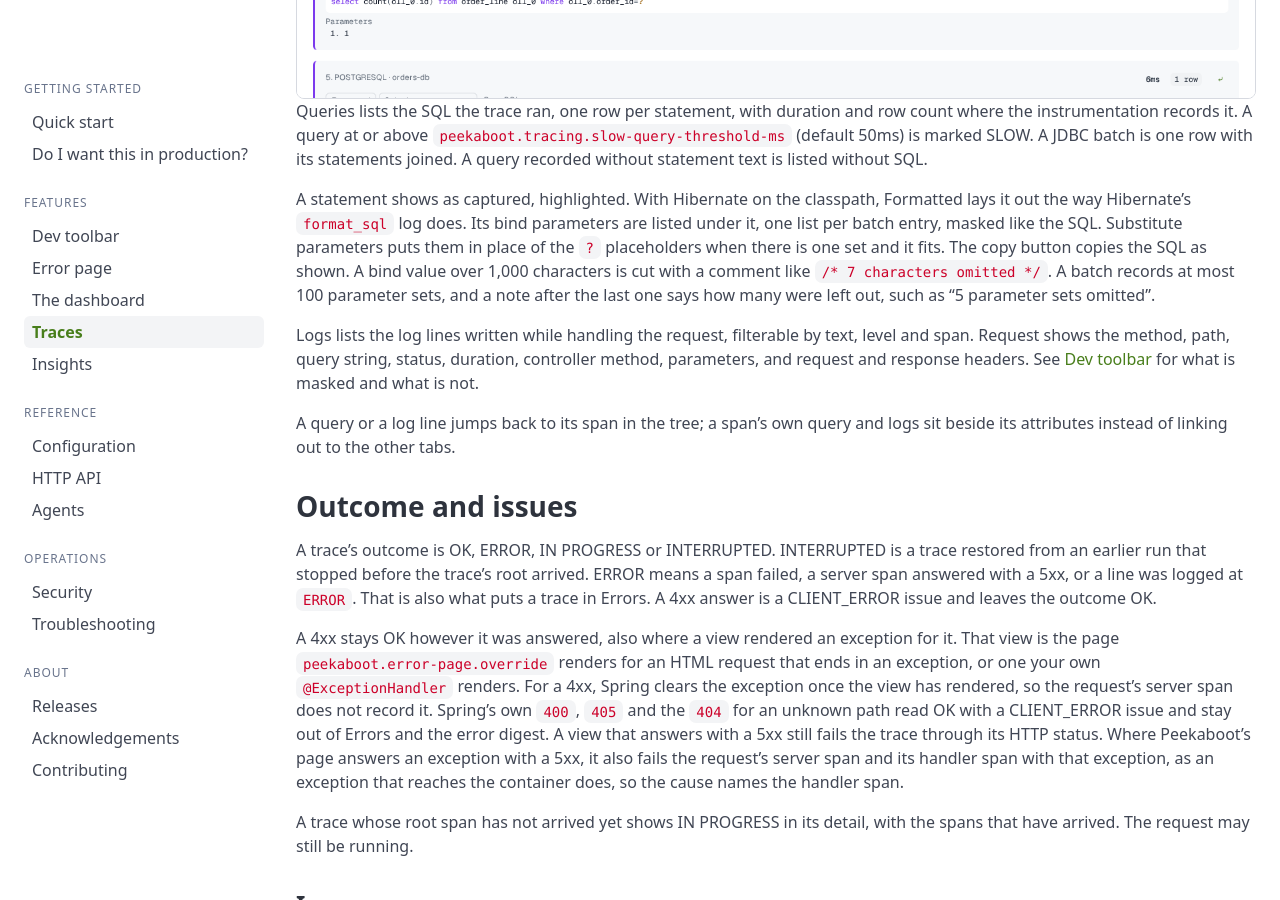
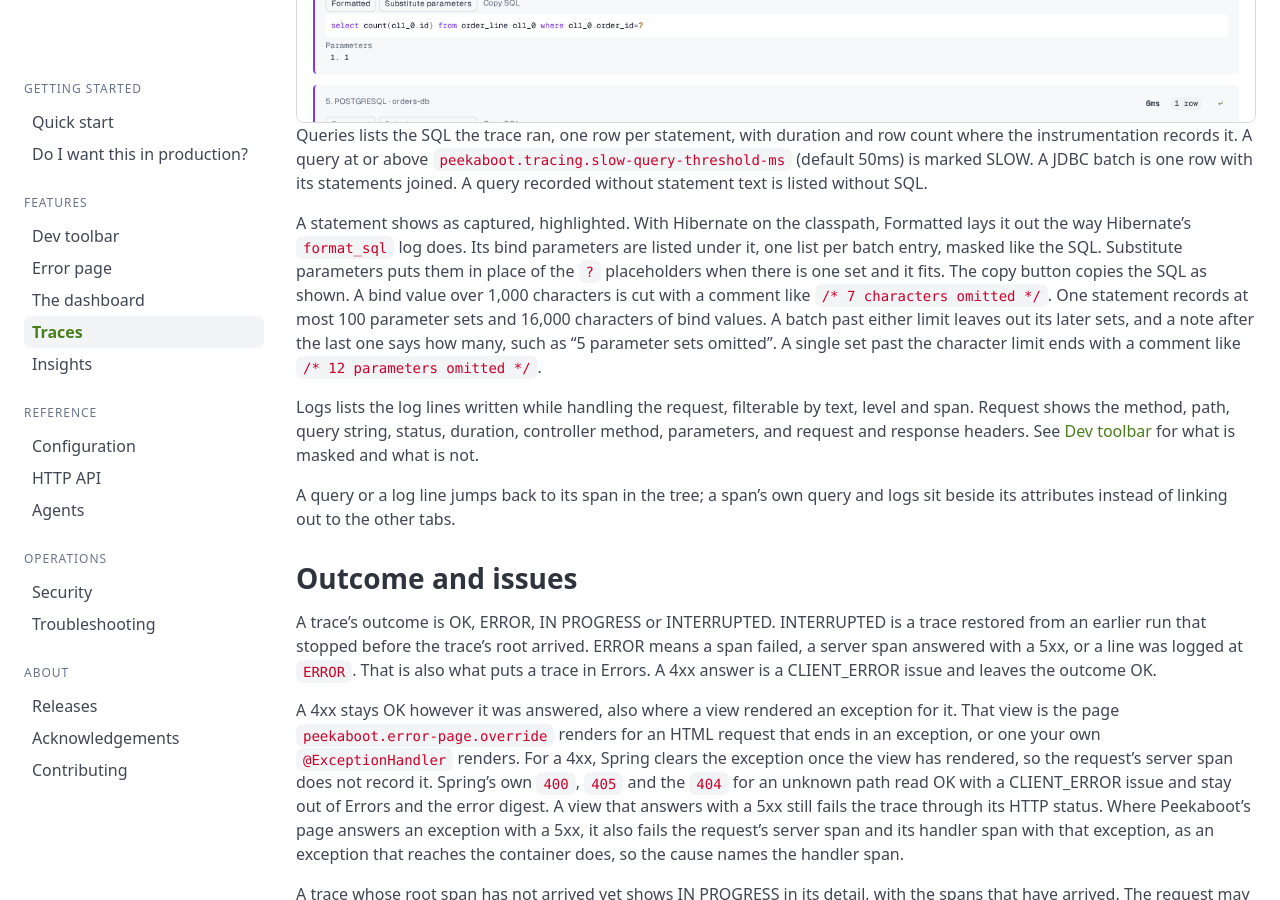
Before and after one commit to peekaboot-org/peekaboot-org.github.io, a Jekyll site: the page built from docs/traces.md, in a window 1280 px wide and 900 px high, scrolled down 6100 px. Built offline with Jekyll 4.4.1, drawn with Linux system fonts in a browser that asks for light colours; some of the changed text lies outside the part shown.

Commit message:
docs: state the capture caps and the cap floors

```diff
--- a/docs/traces.md
+++ b/docs/traces.md
@@ -44,8 +44,9 @@ records 10%.
 
 Requests under these path prefixes are never recorded: `/static/`, `/webjars/`,
 `/peekaboot/`, `/error/`, and the management base path (`/actuator/` by default, following
-`management.endpoints.web.base-path`). With the base path set to `/` there is no prefix to
-exclude, and actuator requests are recorded like any other.
+`management.endpoints.web.base-path`). That holds for a request that carries a `traceparent`
+header too, such as a probe from a monitor that traces its own calls. With the base path set to
+`/` there is no prefix to exclude, and actuator requests are recorded like any other.
 
 Requests to `/peekaboot/` are not observed at all. Your other exporters and the
 `http.server.requests` metrics do not see them either.
@@ -206,9 +207,11 @@ A statement shows as captured, highlighted. With Hibernate on the classpath, For
 out the way Hibernate's `format_sql` log does. Its bind parameters are listed under it, one list
 per batch entry, masked like the SQL. Substitute parameters puts them in place of the `?`
 placeholders when there is one set and it fits. The copy button copies the SQL as shown. A bind
-value over 1,000 characters is cut with a comment like `/* 7 characters omitted */`. A batch
-records at most 100 parameter sets, and a note after the last one says how many were left
-out, such as "5 parameter sets omitted".
+value over 1,000 characters is cut with a comment like `/* 7 characters omitted */`. One
+statement records at most 100 parameter sets and 16,000 characters of bind values. A batch past
+either limit leaves out its later sets, and a note after the last one says how many, such as
+"5 parameter sets omitted". A single set past the character limit ends with a comment like
+`/* 12 parameters omitted */`.
 
 Logs lists the log lines written while handling the request, filterable by text, level and
 span. Request shows the method, path, query string, status, duration, controller method,
@@ -290,7 +293,9 @@ One trace keeps at most `peekaboot.tracing.max-spans-per-trace` spans (500) and
 `peekaboot.tracing.max-logs-per-trace` log lines (500). Past either limit the oldest are
 dropped. A trace that lost spans carries a TRUNCATED badge. A stack trace in a captured log
 line or on a failed span is cut at 1,000 lines and ends with a `... N lines omitted` marker. A
-`StackOverflowError` is the usual case. The error page shows the whole trace.
+`StackOverflowError` is the usual case. The error page shows the whole trace. A span tag value,
+an exception message or a log message over 16,000 characters is cut and ends with
+`... N characters omitted`.
 
 A span's stack trace is also cut by
 `management.opentelemetry.tracing.limits.max-attribute-value-length`, if you set it. The
```
Also changed, not shown: docs/api.md (+2 -2 lines), docs/configuration.md (+5 -5 lines), docs/troubleshooting.md (+3 -0 lines).
